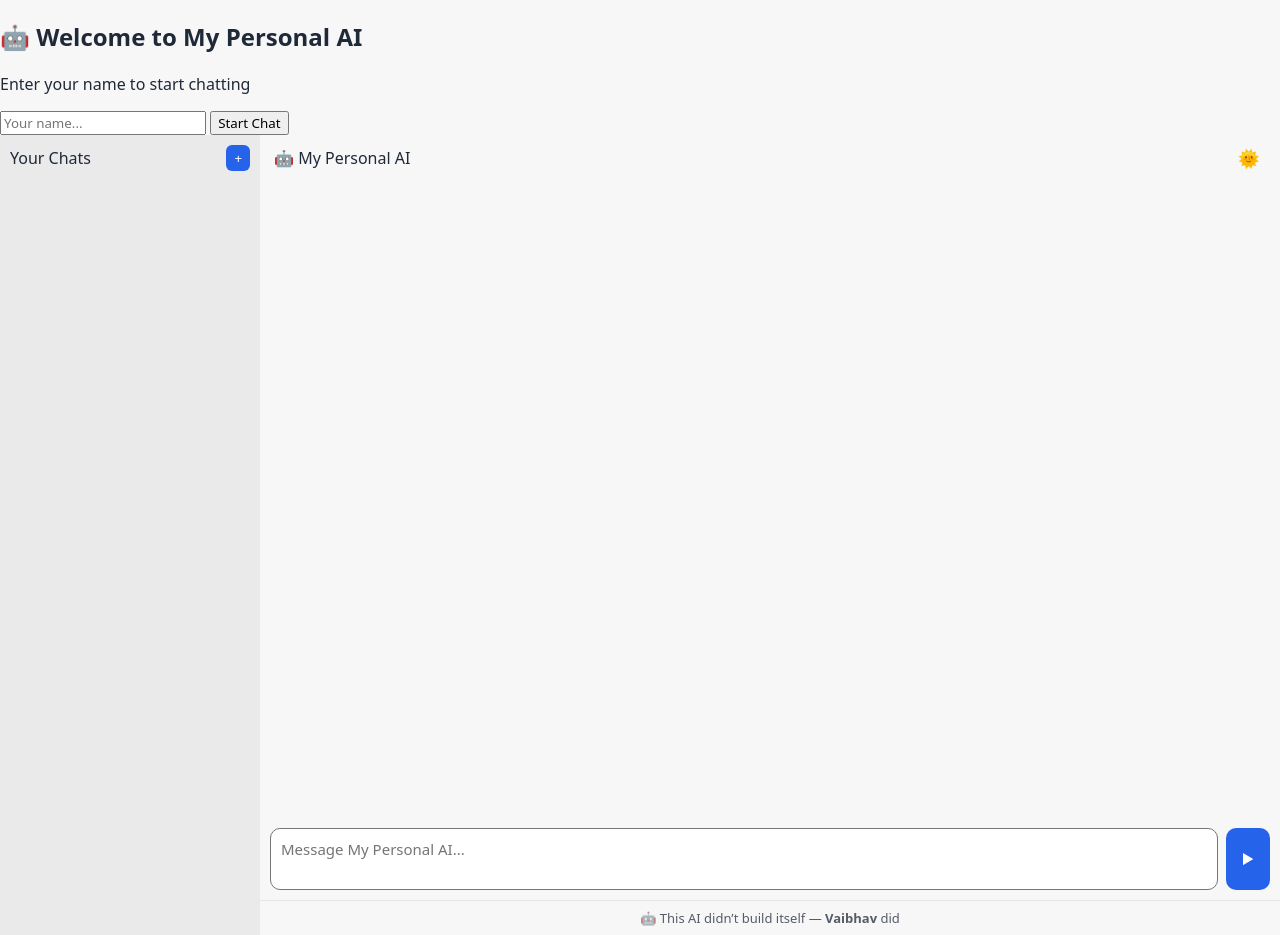
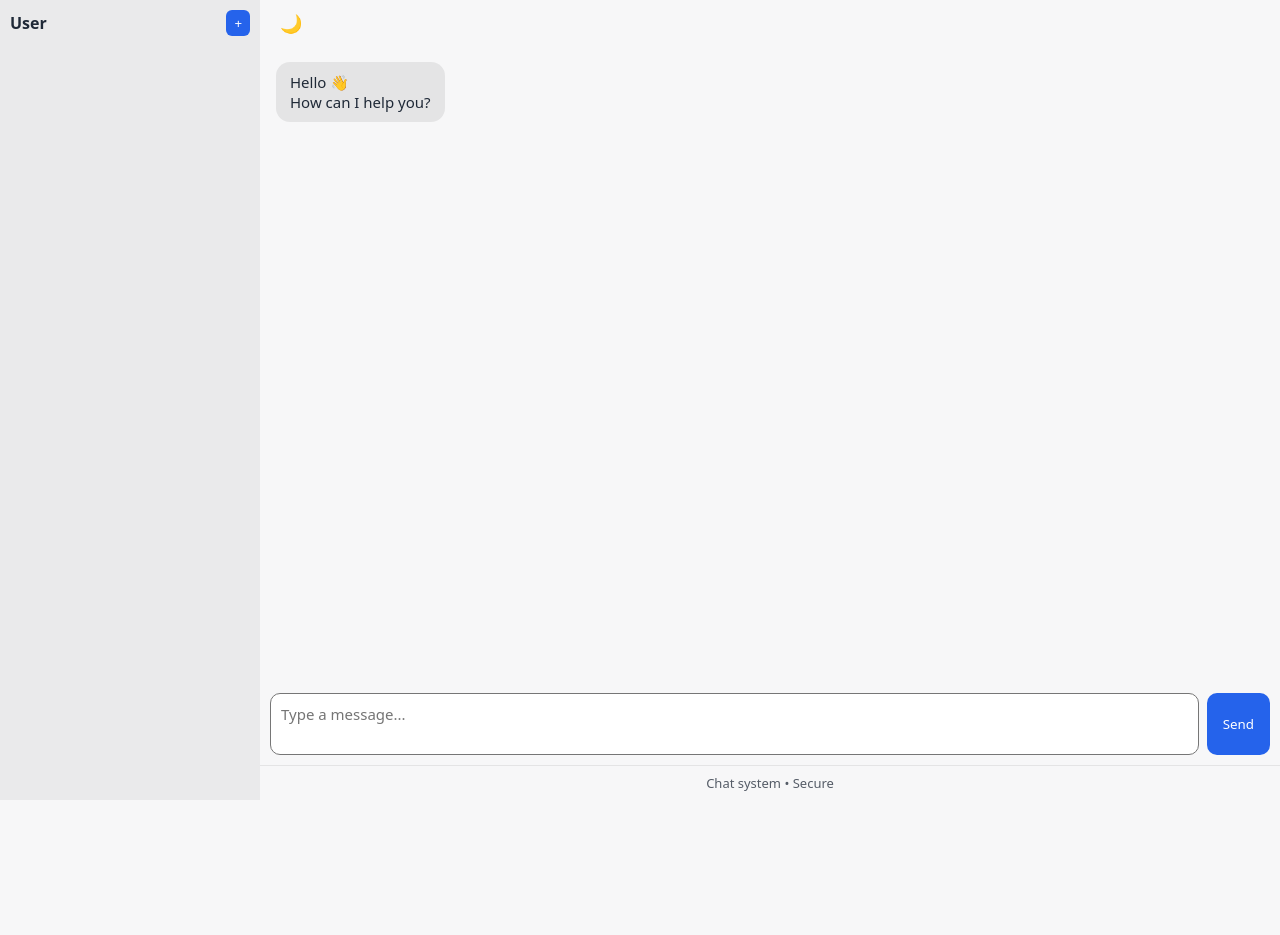
Before and after one commit to vs3241249-dotcom/my-personal-ai, a plain HTML site: page templates/inbox.html in a window 1280 px wide. After the commit the page ends 800 px from the top, so only its background shows below. Drawn offline with Linux system fonts and the light colour scheme; files that its build step writes are made by us from their sources.

Commit message:
Update inbox.html

```diff
--- a/templates/inbox.html
+++ b/templates/inbox.html
@@ -1,79 +1,61 @@
 <!DOCTYPE html>
 <html lang="en">
 <head>
-  <meta charset="UTF-8" />
+  <meta charset="UTF-8">
+  <title>Inbox</title>
   <meta name="viewport" content="width=device-width, initial-scale=1.0">
-  <title>My Personal AI</title>
-  <link rel="stylesheet" href="/static/style.css" />
+  <link rel="stylesheet" href="style.css">
 </head>
 
-<body class="light" onload="checkLogin()">
-
-  <!-- LOGIN POPUP -->
-  <div id="loginOverlay" class="login-overlay">
-    <div class="login-card">
-      <h2>🤖 Welcome to My Personal AI</h2>
-      <p>Enter your name to start chatting</p>
-      <input type="text" id="usernameInput" placeholder="Your name..." />
-      <button onclick="saveUsername()">Start Chat</button>
-    </div>
-  </div>
+<body class="light">
 
 <div class="app">
 
-    <!-- SIDEBAR -->
-    <aside class="sidebar">
+  <!-- ================= SIDEBAR ================= -->
+  <aside class="sidebar" id="sidebar">
+
     <div class="sidebar-header">
-        <span>Your Chats</span>
+      <strong id="userName">User</strong>
       <button id="newChat">+</button>
     </div>
-      <div id="history"></div>
+
+    <div id="chatList">
+      <!-- chats yahan JS se add honge -->
+    </div>
+
   </aside>
 
-    <!-- MAIN -->
+  <!-- ================= MAIN ================= -->
   <main class="main">
 
     <!-- TOP BAR -->
     <div class="top-bar">
-        <span>🤖 My Personal AI</span>
+      <button class="menu-btn" id="menuBtn">☰</button>
       <button id="themeToggle">🌙</button>
     </div>
 
-      <!-- CHAT -->
-      <div id="chat" class="chat"></div>
+    <!-- CHAT AREA -->
+    <div class="chat" id="chatBox">
+      <div class="msg bot">
+        Hello 👋<br>
+        How can I help you?
+      </div>
+    </div>
 
     <!-- INPUT -->
     <div class="input-bar">
-        <textarea id="input" placeholder="Message My Personal AI..."></textarea>
-        <button id="send">▶</button>
+      <textarea id="messageInput" placeholder="Type a message..."></textarea>
+      <button id="send">Send</button>
     </div>
+
+    <!-- FOOTER -->
     <div class="footer">
-  🤖 This AI didn’t build itself — <b>Vaibhav</b> did
+      Chat system • Secure
     </div>
 
   </main>
 </div>
 
-  <!-- LOGIN SCRIPT -->
-  <script>
-    function saveUsername() {
-      const name = document.getElementById("usernameInput").value.trim();
-      if (!name) {
-        alert("Please enter your name");
-        return;
-      }
-      localStorage.setItem("username", name);
-      document.getElementById("loginOverlay").style.display = "none";
-    }
-
-    function checkLogin() {
-      const name = localStorage.getItem("username");
-      if (name) {
-        document.getElementById("loginOverlay").style.display = "none";
-      }
-    }
-  </script>
-
-  <script src="/static/script.js"></script>
+<script src="script.js"></script>
 </body>
 </html>
```
Lines whose indentation alone changed are shown as unchanged.
